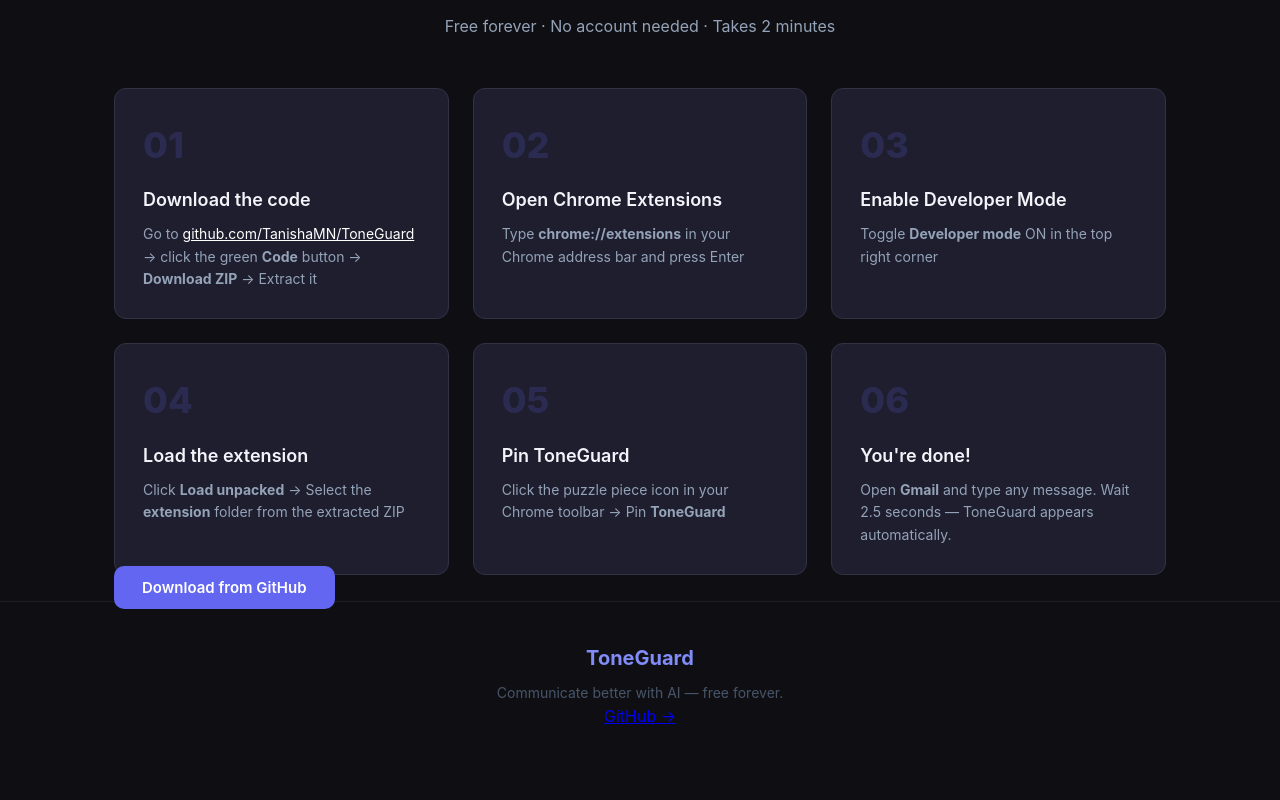
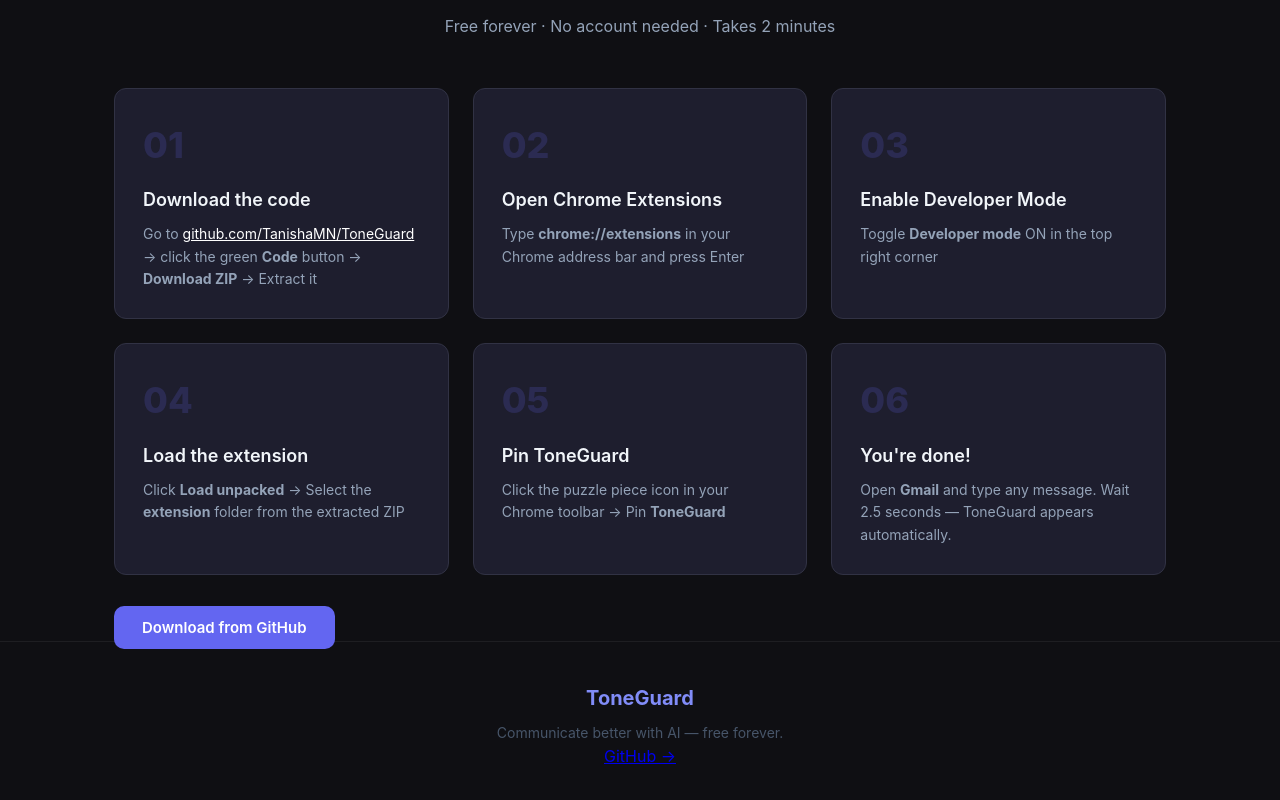
Before and after one commit to TanishaMN/ToneGuard, a React (Vite) app in the folder dashboard/: page / in a window 1280 px wide. Shown: the part 2659-3459 px from the top of the page. Before the commit the page ends 3429 px from the top, so only its background shows below. Built offline with nearby package versions, Linux system fonts and the light colour scheme.

Commit message:
fix: install button spacing and z-index

```diff
--- a/dashboard/src/App.jsx
+++ b/dashboard/src/App.jsx
@@ -192,7 +192,7 @@
             </div>
           ))}
         </div>
-        <div className="install-cta" style={{ marginTop: "2 rem" }}>
+        <div className="install-cta" style={{ marginTop: "2.5rem", position: "relative", zIndex: 1 }}>
           <a
             href="https://github.com/TanishaMN/ToneGuard"
             target="_blank"
```
